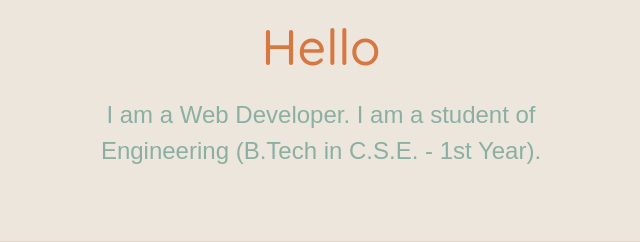
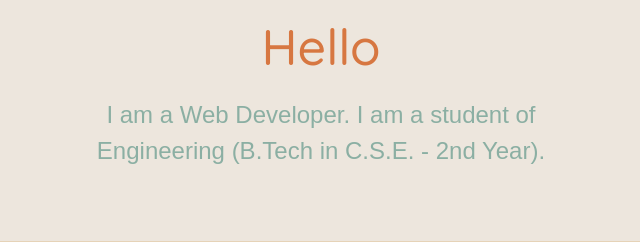
Before and after one commit to DevanshSainiji/My-Portfolio, a plain HTML site: page index.html in a window 1280 px wide. Shown: the part 1159-1401 px from the top of the page, 319-959 px from the left. Drawn offline with nearby package versions, Linux system fonts and the light colour scheme.

Commit message:
Update index.html

```diff
--- a/index.html
+++ b/index.html
@@ -35,7 +35,7 @@
               <img src="./assets/images/WhatsApp Image 2024-07-11 at 13.49.58_a61035c4.jpg" id="pp"/>
               <h1 class="text-body-emphasis">Hello</h1>
               <p class="col-lg-8 col mx-auto lead">
-                  I am a Web Developer. I am a student of<br>Engineering (B.Tech in C.S.E. - 1st Year).
+                  I am a Web Developer. I am a student of<br>Engineering (B.Tech in C.S.E. - 2nd Year).
               </p>
             </div>
         </div>
```
